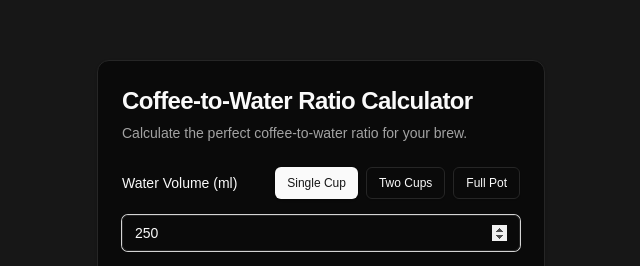
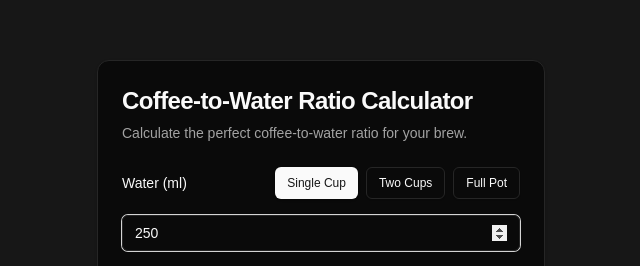
Before and after one commit to aydgn/coffee, a Next.js app: page / in a window 1280 px wide. Shown: the part 152-418 px from the top of the page, without its empty margins (319-959 px from the left). Built offline with nearby package versions, Linux system fonts and the light colour scheme.

Commit message:
Refactor water volume label and button layout in CoffeeCalculatorComponent

```diff
--- a/components/coffee-calculator.tsx
+++ b/components/coffee-calculator.tsx
@@ -50,14 +50,15 @@ export function CoffeeCalculatorComponent() {
             <div className="flex flex-col gap-4">
               <div className="flex flex-wrap gap-y-2 justify-between items-center">
                 <Label htmlFor="water-volume" className="mr-4">
-                  Water Volume (ml)
+                  Water (ml)
                 </Label>
-                <div className="flex flex-wrap gap-2">
+                <div className="flex gap-2">
                   {quickPresets.map(preset => (
                     <Button
                       key={preset.label}
                       variant={waterVolume === preset.value ? "default" : "outline"}
                       size="sm"
+                      className="flex-1 w-full"
                       onClick={() => setWaterVolume(preset.value)}>
                       {preset.label}
                     </Button>
```
